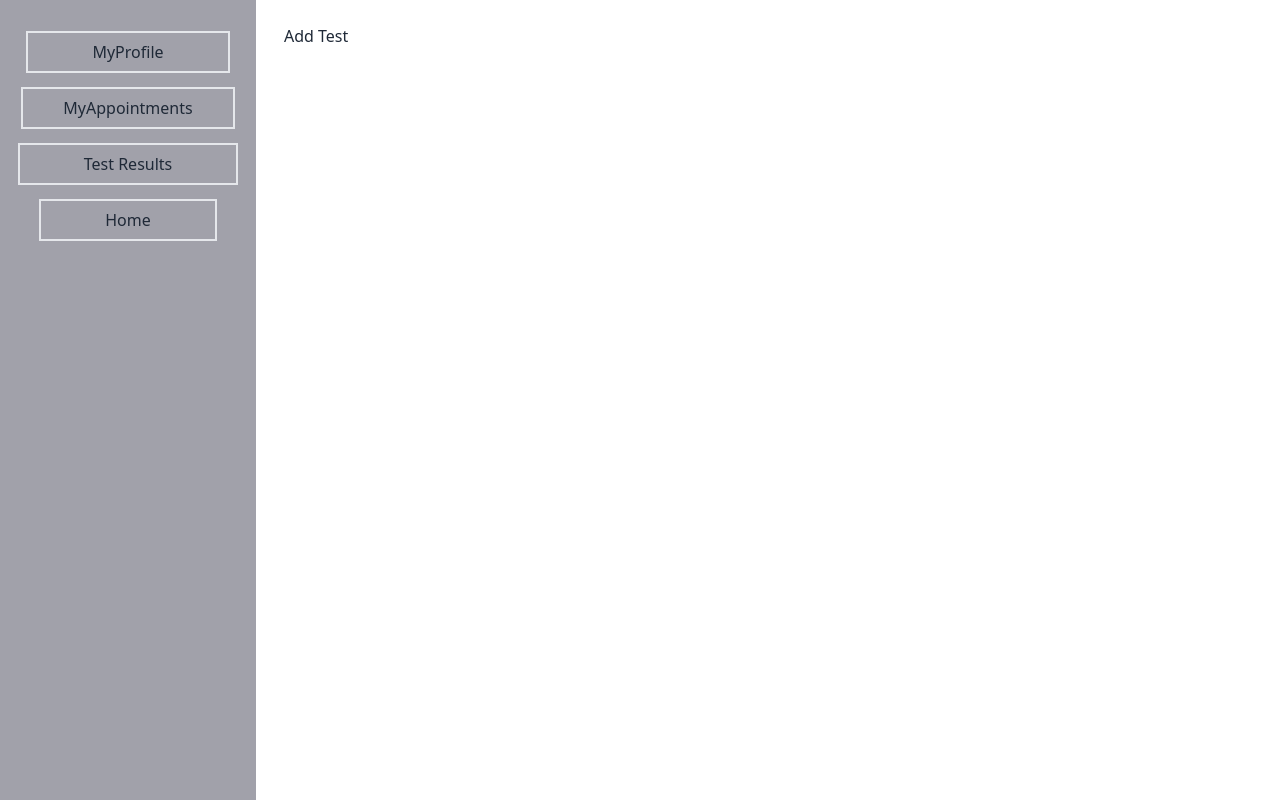
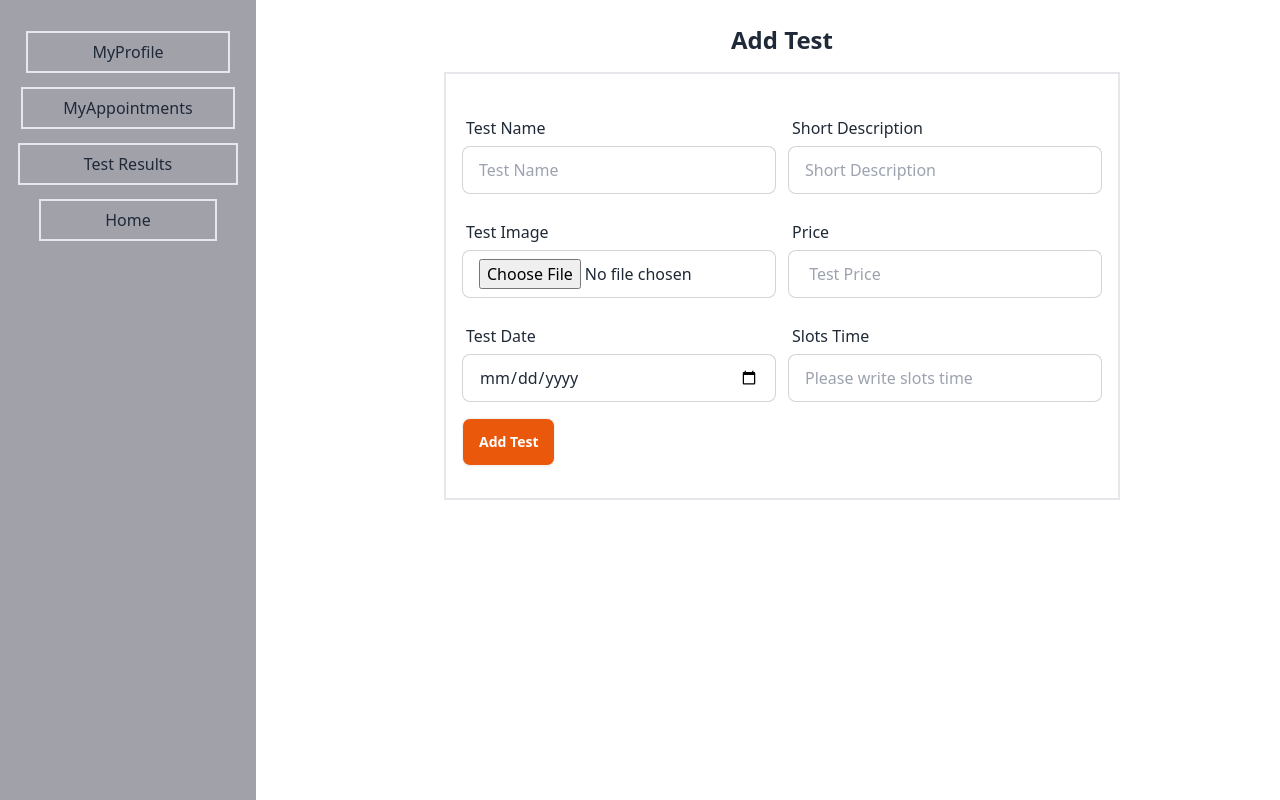
Before and after one commit to Rifazul-Islam/diagnostic-client-side, a React (Vite) app: page /dashboard/addTest in a window 1280 px wide. Built offline with nearby package versions, Linux system fonts and the light colour scheme; no server answers; sample sign-in values are in the browser's storage.

Commit message:
add a tests form

```diff
--- a/src/Pages/Dashboard/AddTest/AddTest.jsx
+++ b/src/Pages/Dashboard/AddTest/AddTest.jsx
@@ -1,8 +1,126 @@
+import { useForm } from "react-hook-form";
+import useAxiosOpen from "../../../hooks/useAxiosOpen";
+import useAxiosSecure from "../../../hooks/useAxiosSecure";
+import toast from "react-hot-toast";
 
+const image_Hosting_key =  import.meta.env.VITE_IMAGE_HOSTING_KEY;
+const image_Hosting_Api = `https://api.imgbb.com/1/upload?key=${image_Hosting_key}`
 const AddTest = () => {
+    const axiosOpen = useAxiosOpen();
+   const axiosSecure = useAxiosSecure();
+    const { register, handleSubmit,reset } = useForm()
+
+    const onSubmit = async (data)=>{
+
+     console.log(data);
+
+        const imageFile = {image: data.image[0]}
+        const res = await axiosOpen.post(image_Hosting_Api, imageFile, {
+          headers:{
+              'content-type': 'multipart/form-data'
+          }
+        });
+
+
+        if(res.data.success){
+
+          const tests = {
+            testName: data?.title,
+            description: data?.description,
+            date : data?.date,
+            time: data?.time,
+            slots: data?.slots,
+            image: res.data.data.display_url,
+          }
+
+          axiosSecure.post("/tests", tests)
+          .then(res =>{
+            console.log(res?.data);
+            if(res?.data.insertedId){
+                toast.success("New Test Insert The Mongodb")
+                reset()
+            }
+          })
+        }
+
+    }
+
+
+
     return (
-        <div>
-            Add Test
+        <div className=" px-40 ">
+        <h2 className="text-center text-2xl font-bold"> Add Test</h2>
+        <form onSubmit={handleSubmit(onSubmit)} className="border-2 p-4 mt-4">
+
+        <div className="flex gap-3 pt-5 ">
+
+        <div className="form-control w-1/2  ">
+          <label className="label">
+            <span className="label-text text-[16px] "> Test Name </span>
+          </label>
+          <label className="input-group">
+            <input type="text" {...register("title",{required: true})}  placeholder="Test Name" className="input input-bordered w-full" required />
+          </label>
+        </div>
+
+        <div className="form-control w-1/2">
+          <label className="label">
+            <span className="label-text text-[16px]"> Short Description</span>
+          </label>
+          <label className="input-group">
+            <input type="text" {...register("description",{required: true})} placeholder="Short Description" className="input input-bordered w-full" required />
+          </label>
+        </div>
+        </div>
+
+        <div className="flex gap-3 pt-5 ">
+
+        <div className="form-control w-1/2  ">
+          <label className="label">
+            <span className="label-text text-[16px]"> Test Image </span>
+          </label>
+          <label className="input-group">
+            <input type="file" {...register("image",{required: true})}  placeholder="Banner Image" className="input input-bordered w-full pt-2 cursor-pointer" required />
+          </label>
+        </div>
+
+        <div className="form-control w-1/2">
+          <label className="label">
+            <span className="label-text text-[16px]"> Price </span>
+          </label>
+          <label className="input-group">
+            <input type="number" {...register("price",{required: true})} placeholder=" Test Price" className="input input-bordered w-full" required />
+          </label>
+        </div>
+
+
+        </div>
+
+        <div className="flex gap-3 pt-5 ">
+        <div className="form-control w-full">
+          <label className="label">
+            <span className="label-text text-[16px]"> Test Date </span>
+          </label>
+          <label className="input-group">
+            <input type="date" {...register("date",{required: true})} placeholder="Discount Rate" className="input input-bordered w-full" required />
+          </label>
+        </div>
+
+        <div className="form-control w-full">
+          <label className="label">
+            <span className="label-text text-[16px]"> Slots Time</span>
+          </label>
+          <label className="input-group">
+            <input type="text" {...register("time",{required: true})} placeholder="Please write slots time" className="input input-bordered w-full" required />
+          </label>
+        </div>
+
+        </div>
+
+
+        <input className="btn my-4 bg-orange-600 text-white" type="submit" value="Add Test" />
+        </form>
+
         </div>
     );
 };
```
